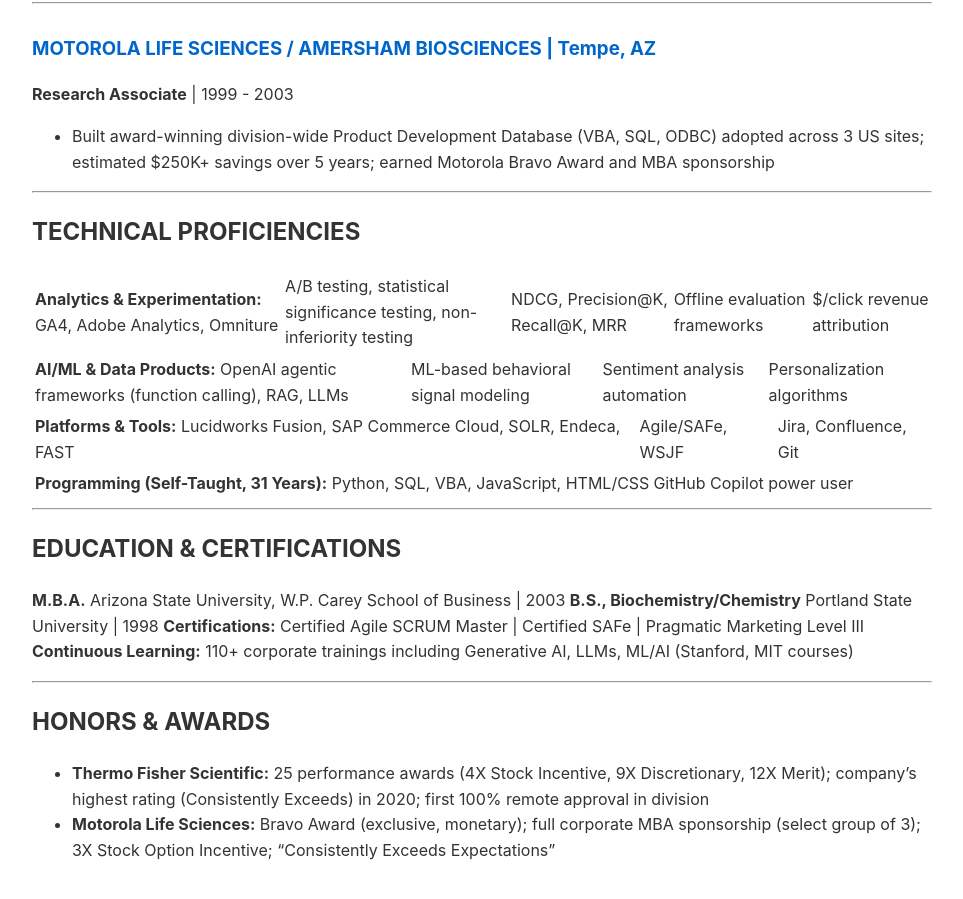
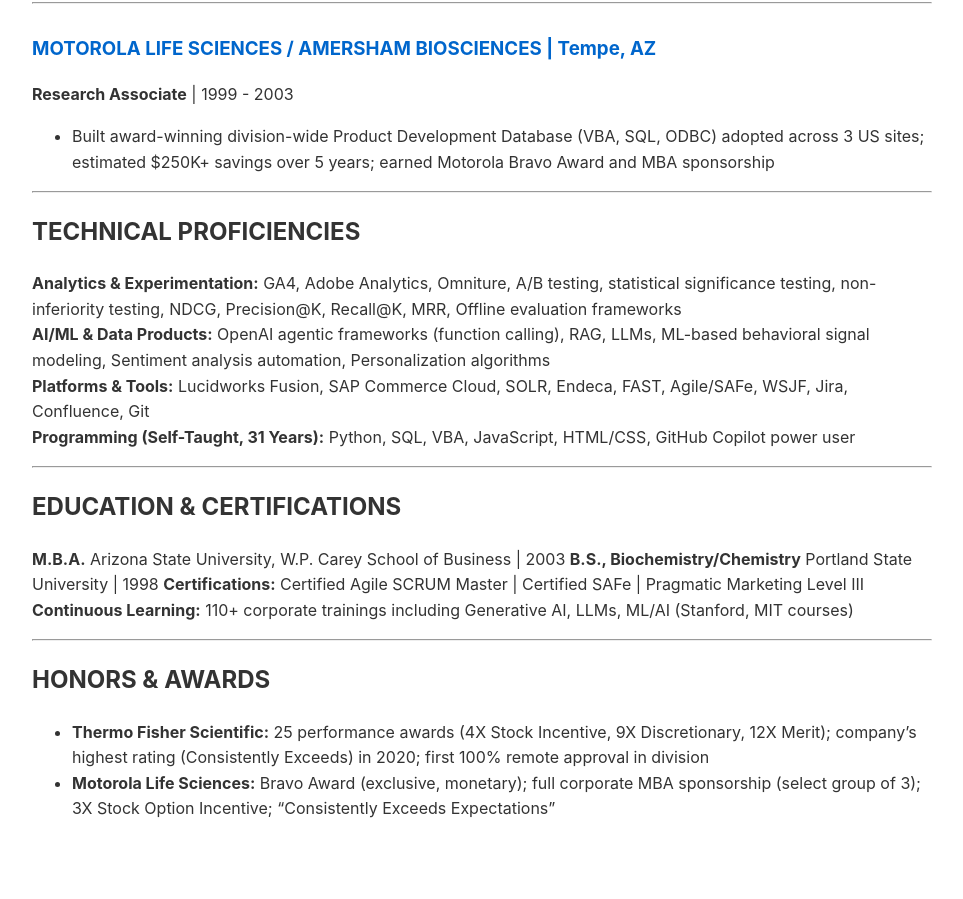
Before and after one commit to tsimech/tsimech.github.io, a Jekyll site: the page built from docs/marriott.md, in a window 1280 px wide and 900 px high, scrolled down 4685 px. Shown: the whole window, without its empty margins (158-1121 px from the left). Built offline with Jekyll 4.4.1, drawn with Linux system fonts in a browser that asks for light colours; after the commit the page ends 5543 px from its top, so only the background shows below that.

Commit message:
Fix technical proficiencies rendering - replace pipes with commas

```diff
--- a/docs/marriott.md
+++ b/docs/marriott.md
@@ -159,13 +159,10 @@ Progressed from BA contract through Web Content Specialist to Associate PM. Buil
 
 ## TECHNICAL PROFICIENCIES
 
-**Analytics & Experimentation:** GA4, Adobe Analytics, Omniture | A/B testing, statistical significance testing, non-inferiority testing | NDCG, Precision@K, Recall@K, MRR | Offline evaluation frameworks | $/click revenue attribution
-
-**AI/ML & Data Products:** OpenAI agentic frameworks (function calling), RAG, LLMs | ML-based behavioral signal modeling | Sentiment analysis automation | Personalization algorithms
-
-**Platforms & Tools:** Lucidworks Fusion, SAP Commerce Cloud, SOLR, Endeca, FAST | Agile/SAFe, WSJF | Jira, Confluence, Git
-
-**Programming (Self-Taught, 31 Years):** Python, SQL, VBA, JavaScript, HTML/CSS | GitHub Copilot power user
+**Analytics & Experimentation:** GA4, Adobe Analytics, Omniture, A/B testing, statistical significance testing, non-inferiority testing, NDCG, Precision@K, Recall@K, MRR, Offline evaluation frameworks
+**AI/ML & Data Products:** OpenAI agentic frameworks (function calling), RAG, LLMs, ML-based behavioral signal modeling, Sentiment analysis automation, Personalization algorithms
+**Platforms & Tools:** Lucidworks Fusion, SAP Commerce Cloud, SOLR, Endeca, FAST, Agile/SAFe, WSJF, Jira, Confluence, Git
+**Programming (Self-Taught, 31 Years):** Python, SQL, VBA, JavaScript, HTML/CSS, GitHub Copilot power user
 
 ---
 
```
